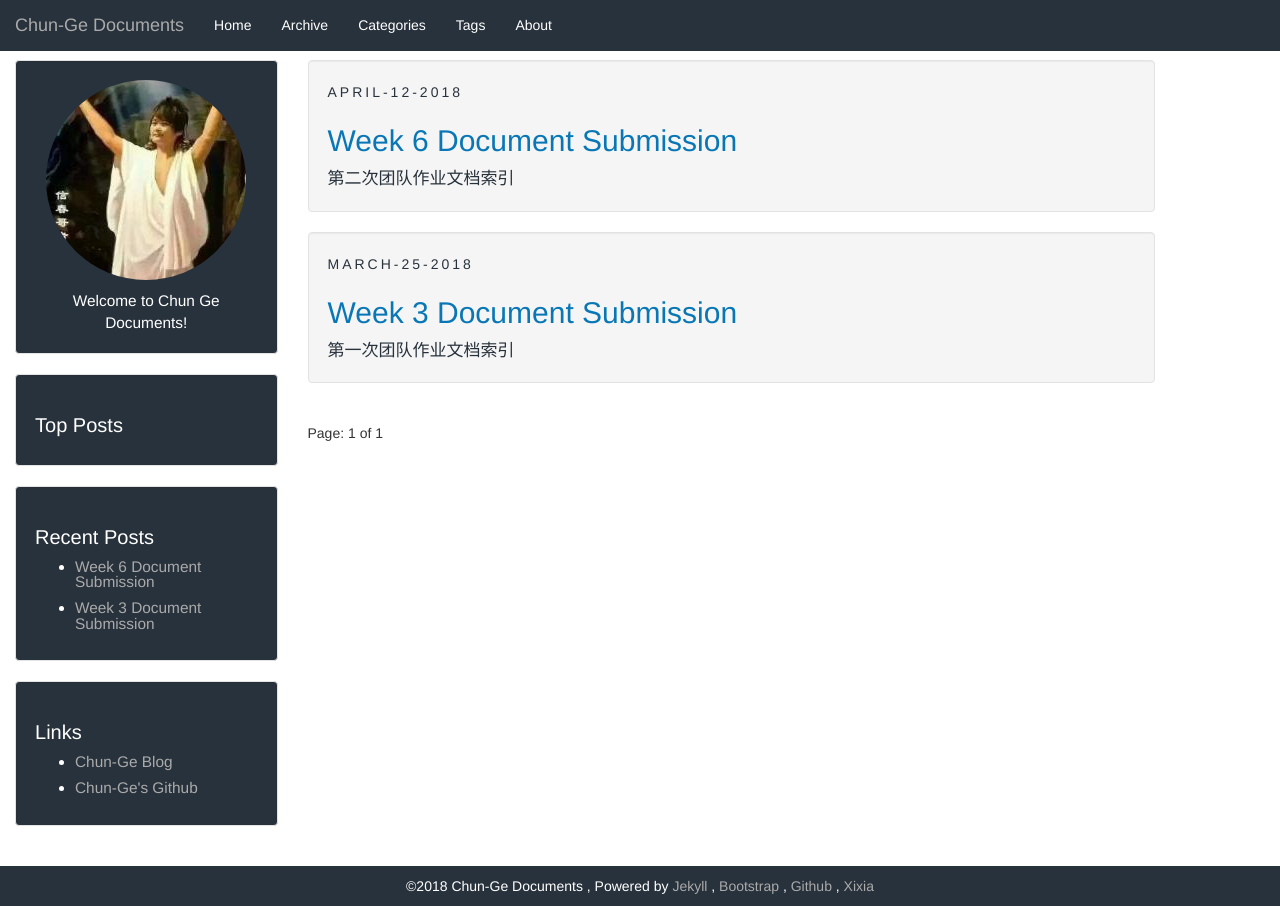
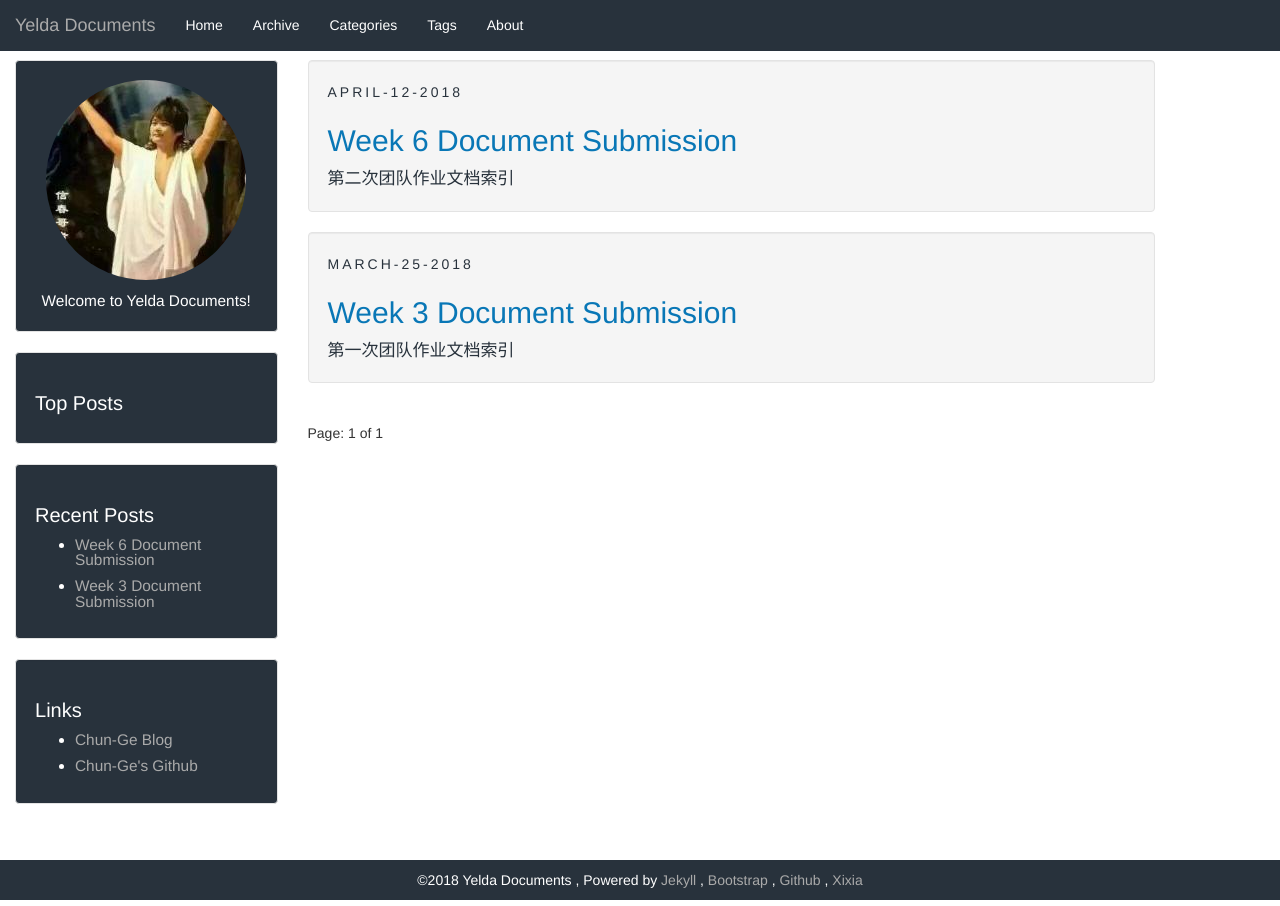
Before and after one commit to Zhangyzh36/Dashboard, a Jekyll site: the page built from index.html, in a window 1280 px wide. Built offline with Jekyll 4.4.1, drawn with Linux system fonts in a browser that asks for light colours; the list of posts is cut into pages by our own code.

Commit message:
update config

```diff
--- a/_config.yml
+++ b/_config.yml
@@ -1,7 +1,7 @@
 # Jekyll configuration
 
-name: Chun-Ge Documents
-description: Welcome to Chun Ge Documents!
+name: Yelda Documents
+description: Welcome to Yelda Documents!
 
 # url is currently only used only for the RSS feed in feed.xml
 url: 'https://theyelda.github.io'
```
